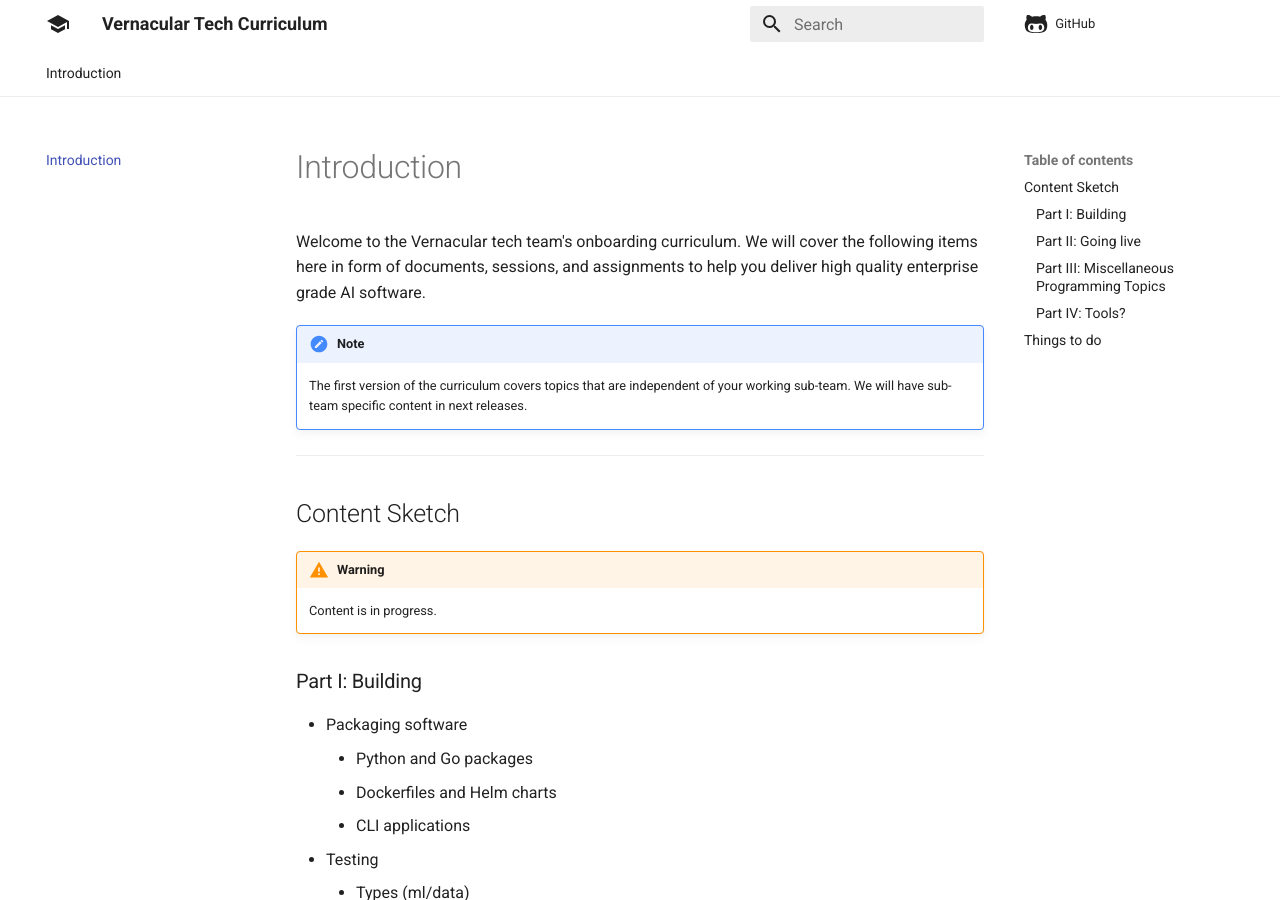
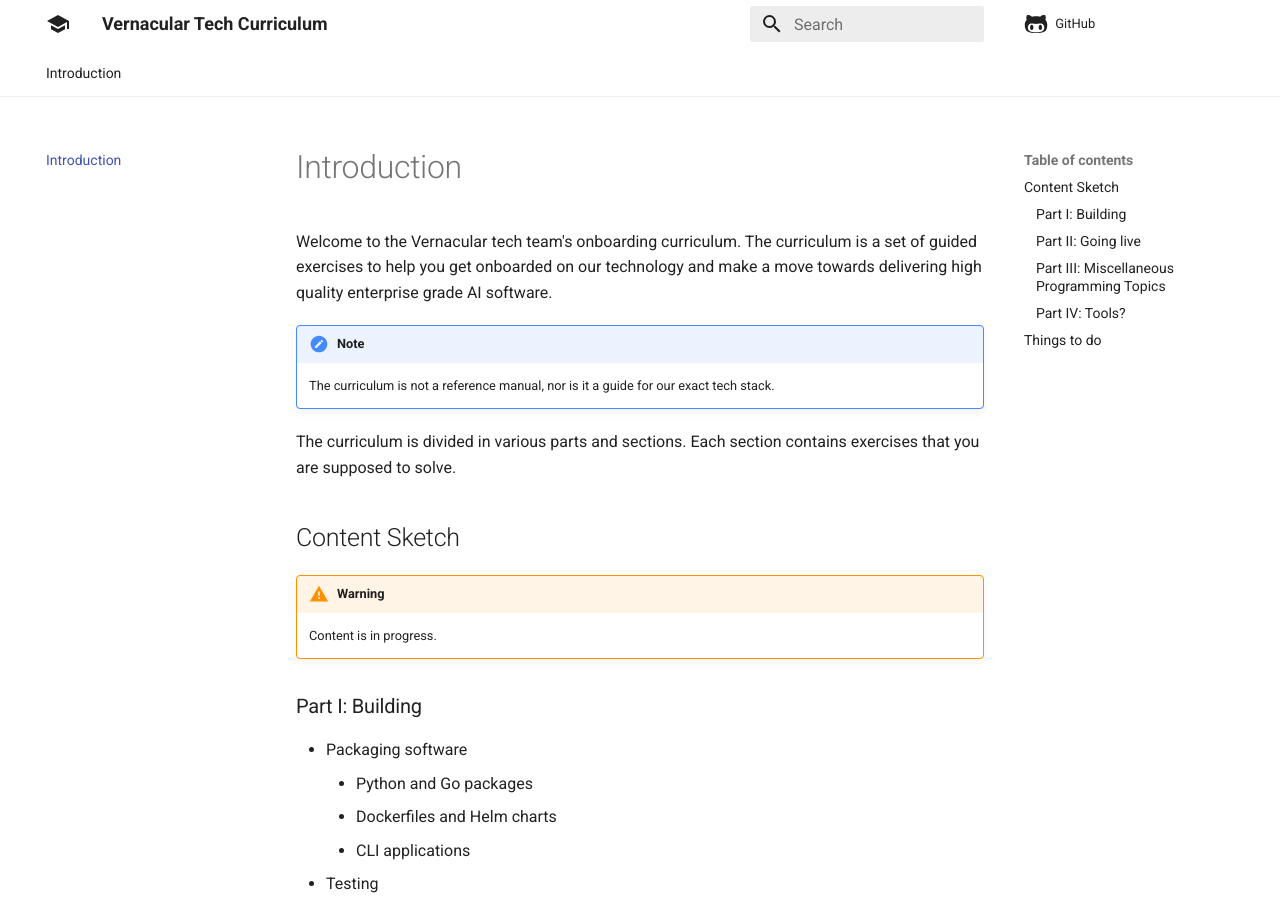
Before and after one commit to skit-ai/curriculum, an MkDocs documentation site: the page built from docs/index.md, in a window 1280 px wide and 900 px high. Built offline with MkDocs 1.6.1 and Material for MkDocs 9.7.7, drawn with Linux system fonts in a browser that asks for light colours; comment, search, counter and statistics services are not loaded.

Commit message:
general philosophy of what content goes in here, what doesn't.

```diff
--- a/docs/index.md
+++ b/docs/index.md
@@ -1,15 +1,15 @@
 # Introduction
 
-Welcome to the Vernacular tech team's onboarding curriculum. We will cover the
-following items here in form of documents, sessions, and assignments to help you
-deliver high quality enterprise grade AI software.
+Welcome to the Vernacular tech team's onboarding curriculum. The curriculum is a
+set of guided exercises to help you get onboarded on our technology and make a
+move towards delivering high quality enterprise grade AI software.
 
 !!! note
+    The curriculum is not a reference manual, nor is it a guide for our exact
+    tech stack.
 
-    The first version of the curriculum covers topics that are independent of your
-    working sub-team. We will have sub-team specific content in next releases.
-
----
+The curriculum is divided in various parts and sections. Each section contains
+exercises that you are supposed to solve.
 
 ## Content Sketch
 
```
